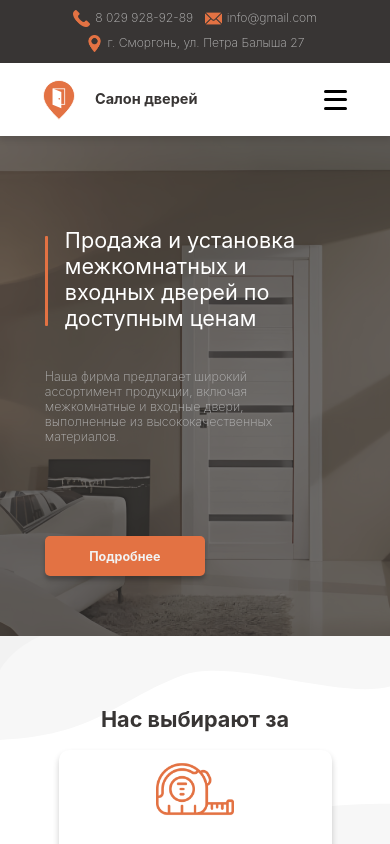
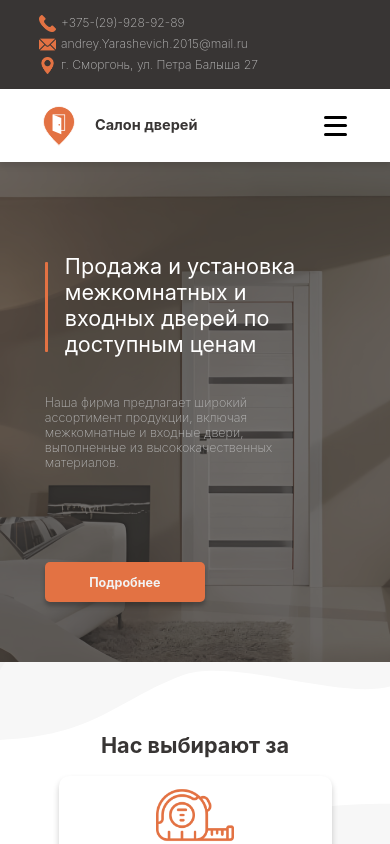
Before and after one commit to WebSVA/Project_Salon_dverey, a React (Create React App) app: page / in a window 390 px wide. Shown: the top 844 px of the page. Built offline with nearby package versions, Linux system fonts and the light colour scheme.

Commit message:
lastdemo fix

```diff
--- a/src/App.js
+++ b/src/App.js
@@ -1,4 +1,4 @@
-import React, { useEffect, useState } from 'react';
+import React, { useState } from 'react';
 
 import { Routes, Route, Link } from 'react-router-dom';
 import './styles/app.css';
--- a/src/components/Breadcrumbs.js
+++ b/src/components/Breadcrumbs.js
@@ -1,6 +1,8 @@
 import React from "react";
 import { useLocation } from "react-router-dom"; // Для маршрутизации
 import "../styles/breadcrumbs.css";
+import { Link } from 'react-router-dom';
+
 
 function Breadcrumbs({ title }) {
   const location = useLocation();
@@ -26,7 +28,7 @@ function Breadcrumbs({ title }) {
     // Формируем хлебные крошки, включая "Главная"
     const breadcrumbs = [
       <span key="home">
-        <a href="/">Главная</a> /
+        <Link to="/">Главная</Link> /
       </span>,
       ...pathnames.map((value, index) => {
         const to = `/${pathnames.slice(0, index + 1).join("/")}`;
@@ -36,7 +38,7 @@ function Breadcrumbs({ title }) {
           <span key={to}>
             {!isLast ? (
               <>
-                <a href={to}>{translate(value)}</a> /
+                <Link to={to}>{translate(value)}</Link> /
               </>
             ) : (
               <span>{translate(value)}</span>
--- a/src/components/ContactHeader.js
+++ b/src/components/ContactHeader.js
@@ -10,14 +10,14 @@ function ContactHeader() {
         <div className="contact-info-section1">
           <div className="contact-info-section1">
             <a href="tel:80299289289" className="contact-link">
-                <img src={phoneCallIcon} className="contact-info-icon" />
-                <p className="phone-number-text-style">8 029 928-92-89</p>
+                <img src={phoneCallIcon} className="contact-info-icon" alt="phoneIcon" />
+                <p className="phone-number-text-style">+375-(29)-928-92-89</p>
             </a>
           </div>
           <div className="contact-info-container">
-            <a href="mailto:info@gmail.com" className="contact-link">
-                <img src={emailIcon} className="contact-info-icon" />
-                <p className="email-info-text-style">info@gmail.com</p>
+            <a href="mailto:andrey.Yarashevich.2015@mail.ru" className="contact-link">
+                <img src={emailIcon} className="contact-info-icon" alt="emailIcon"/>
+                <p className="email-info-text-style">andrey.Yarashevich.2015@mail.ru</p>
             </a>
         </div>
         </div>
@@ -27,7 +27,7 @@ function ContactHeader() {
                 className="contact-link"
                 target="_blank"
                 rel="noopener noreferrer" // secure
-            >
+                >
                 <img src={mapFlagIcon} className="contact-info-icon" alt="Map" />
                 <p className="address-label">г. Сморгонь, ул. Петра Балыша 27</p>
             </a>
--- a/src/components/Footer.js
+++ b/src/components/Footer.js
@@ -5,8 +5,6 @@ import instaIcon from '../assets/instagram.png';
 import phoneIcon from '../assets/phone-call.png';
 import mapIcon from '../assets/maps-and-flags.png';
 import clockIcon from '../assets/clock.png';
-
-import footerLogoIcon from '../assets/logo.svg';
 
 function ComponentYouSelected() {
 return (
@@ -21,18 +19,18 @@ return (
           </div>
           <div className="exclusive-door-styles">
             <p className="exclusive-door-text">
-              Частное предприятие «Cалон дверей» в Сморгони предлагает эксклюзивные двери под заказ для клиентов из Вилейки, Сморгони, Молодечно, Островца, Воложина, Мяделя и других городов Беларуси. Мы
-              специализируемся на производстве межкомнатных и входных дверей, которые идеально сочетают в себе стиль, надежность и долговечность. Наша команда профессионалов гарантирует высокое
-              качество изготовления, быстрое выполнение заказов и доступные цены.
+              Частное предприятие «DVERITYT» в Сморгони предлагает эксклюзивные двери под заказ для клиентов из Сморгони, Молодечно, Ошмян, Островца, Минска и других городов Беларуси. Мы
+              специализируемся на продаже межкомнатных и входных дверей, которые идеально сочетают в себе стиль, надежность и долговечность. Наша команда профессионалов гарантирует высокое
+              качество, быстрое выполнение заказов и доступные цены.
             </p>
               <div className="exclusive-doors-gallery">
-                <a href="https://www.instagram.com" target="_blank" rel="noopener noreferrer">
+                <a href="https://www.instagram.com/dveritut.smrg/?locale=ru" target="_blank" rel="noopener noreferrer">
                     <img src={instaIcon} className="location-icon" alt="Instagram" />
                 </a>
-                <a href="https://www.viber.com" target="_blank" rel="noopener noreferrer">
+                <a href="viber://chat?number=%2B375299289289" target="_blank" rel="noopener noreferrer">
                     <img src={viberIcon} className="location-icon" alt="Viber" />
                 </a>
-                <a href="https://telegram.org" target="_blank" rel="noopener noreferrer">
+                <a href="https://t.me/yaroshevichandrey" target="_blank" rel="noopener noreferrer">
                     <img src={tgIcon} className="location-icon" alt="Telegram" />
                 </a>
               </div>
@@ -42,7 +40,7 @@ return (
         <div className="contact-info-container1">
             <div className="simple-contact-info">
                 <div className="title-contact-container">
-                    <img src={mapIcon} className="title-icon" />
+                    <img src={mapIcon} className="title-icon" alt="mapIcon" />
                     <p className="title-contact">Локация</p>
                 </div>
                 <a
@@ -56,20 +54,20 @@ return (
             </div>
             <div className="simple-contact-info">
                 <div className="title-contact-container">
-                    <img src={phoneIcon} className="title-icon" />
+                    <img src={phoneIcon} className="title-icon" alt="phoneIcon" />
                     <p className="title-contact">Связаться с нами</p>
                 </div>
                 <a href="tel:80299289289" className="email-link">
-                  <p className="contact-info-style">Тел: 8 029 928-92-89</p>
+                  <p className="contact-info-style">Тел: +375-(29)-928-92-89</p>
                 </a>
-                <a href="mailto:info@gmail.com" className="email-link">
+                <a href="mailto:andrey.Yarashevich.2015@mail.ru" className="email-link">
                     <span className="email-label-text-style">Email: </span>
-                    <span className="email-link-text-style">&nbsp;info@gmail.com</span>
+                    <span className="email-link-text-style">&nbsp;andrey.Yarashevich.2015@mail.ru</span>
                 </a>
             </div>
             <div className="simple-contact-info">
                 <div className="title-contact-container">
-                    <img src={clockIcon} className="title-icon" />
+                    <img src={clockIcon} className="title-icon" alt="clockIcon" />
                     <p className="title-contact">График работы</p>
                 </div>
                 <p className="contact-info-style">
--- a/src/components/LocationDisplay.js
+++ b/src/components/LocationDisplay.js
@@ -1,4 +1,3 @@
-import React, { useEffect } from 'react';
 import "../styles/locDisplay.css";
 
 function LocationDisplay() {
@@ -17,7 +16,7 @@ function LocationDisplay() {
                 <span className="address-info-text-style"> Воскресенье: 10:00 – 15:00<br /></span>
                 <span className="address-info-text-style"><br /></span>
                 <span className="address-info-heading">Телефон: <br /></span>
-                <span className="address-info-text-style">8 029 928-92-89</span>
+                <span className="address-info-text-style">+375-(29)-928-92-89</span>
             </p>
             <div className="orange-strip"></div>
         </div>
--- a/src/components/Parallax.js
+++ b/src/components/Parallax.js
@@ -36,7 +36,7 @@ const Parallax = () => {
         </div>
         <p className="contact-info-heading">
           <span>+</span>
-          <span className="contact-number-text-style">8 029 928-92-89</span>
+          <span className="contact-number-text-style">375-(29)-928-92-89</span>
         </p>
         <Button text="Оставить заявку" onClick={modalOpen} className="call-to-action-btn"/>
       </div>
--- a/src/styles/contactHeader.css
+++ b/src/styles/contactHeader.css
@@ -12,11 +12,12 @@
     box-sizing: border-box;
     display: flex;
     flex-direction: row;
-    gap: 8px;
+    padding: 10px 0;
     align-items: center;
     justify-content: space-between;
     width: 80%;
-    height: 43px;
+    flex-wrap: wrap;
+
 }
 .contact-info-section1 {
     display: flex;
@@ -50,8 +51,8 @@
     justify-content: flex-start;
     margin-left: 3vw;
 }
-/*
-.address-label {
+
+/* .address-label {
     flex: 0 0 auto;
     padding: 0;
     margin: 0;
@@ -65,6 +66,14 @@
     text-decoration: none; /* Убирает подчеркивание */
     color: inherit; /* Наследует цвет текста родительского элемента */
 }
+@media (max-width: 820px) {
+    .contact-info-section{
+        padding: 5px 0px;
+    }
+    .contact-info-section1:last-child{
+        margin-top: 4px;
+    }
+}
 
 @media (max-width: 480px) {
     .phone-number-text-style, .email-info-text-style, .address-label {
@@ -73,17 +82,22 @@
     .contact-info-section2 {
         flex-direction: column;
         justify-content: flex-start;
+       gap: 4px;
+       align-items: flex-start;
     }
     .contact-info-section{
-        padding: 10px;
+        padding: 5px 0px;
+    }
+    .contact-info-section1{
+        flex-wrap: wrap;
+        flex-direction: column;
+        align-items: flex-start;
+        gap: 4px;
+    }
+    .contact-info-container{
+        margin-left: 0px;
+    }
+    .contact-info-section1:last-child{
+        margin-top: 0px;
     }
 }
-@media (max-width: 630px) {
-    .contact-info-section{
-        padding: 10px;
-    }
-    .contact-info-section2 {
-        flex-direction: column;
-        justify-content: flex-start;
-    }
-}
--- a/src/styles/preferences.css
+++ b/src/styles/preferences.css
@@ -73,7 +73,7 @@
   @media (max-width: 480px) {
     .PrefContainer {
         grid-template-columns: 1fr;
-        gap: 50px;
+        gap: 20px;
     }
     .pref-title-text-style{
         font-weight: calc(20px + (6 + 6 * 0.7)*((100vw - 320px)) / 1440);
```
